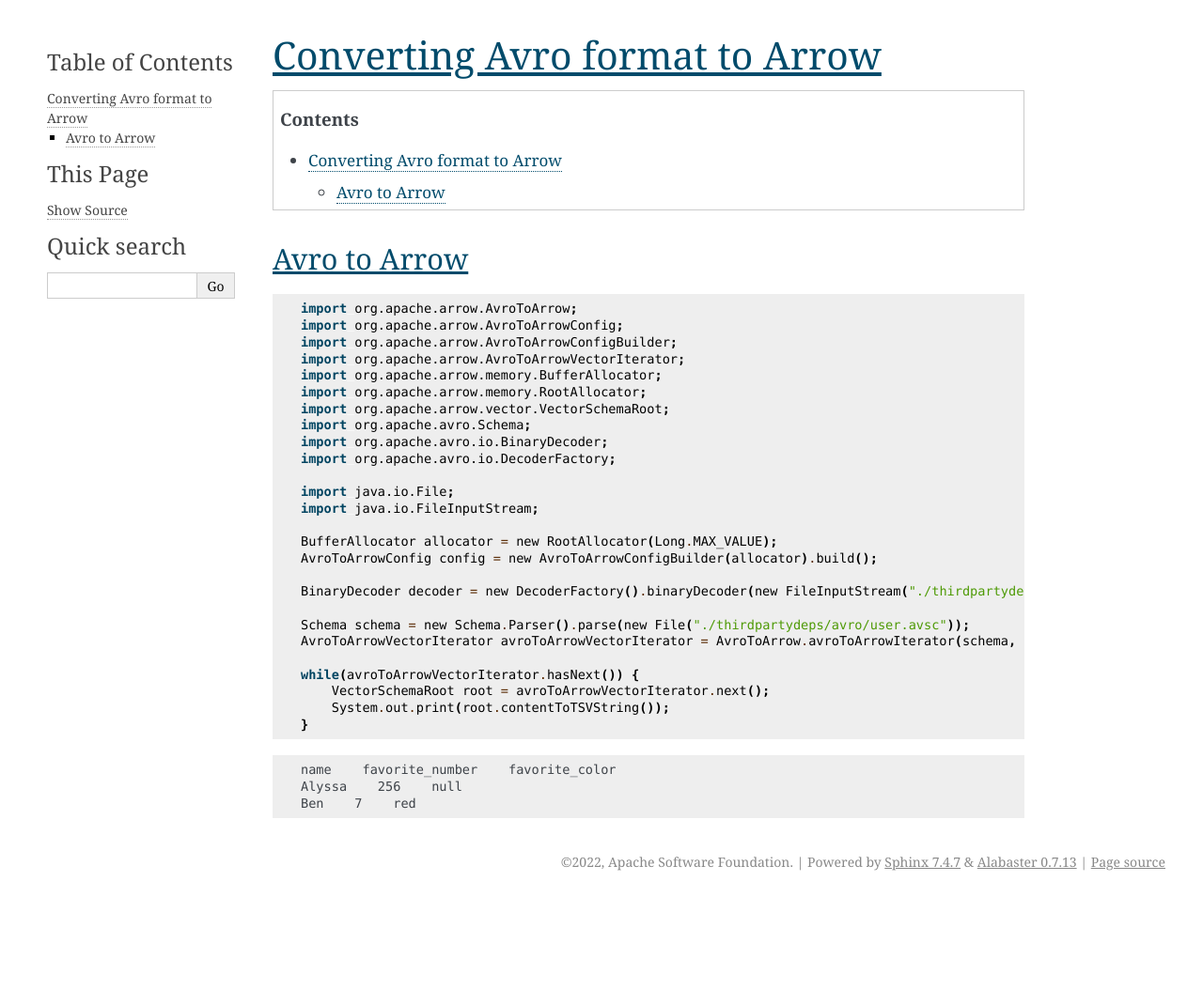
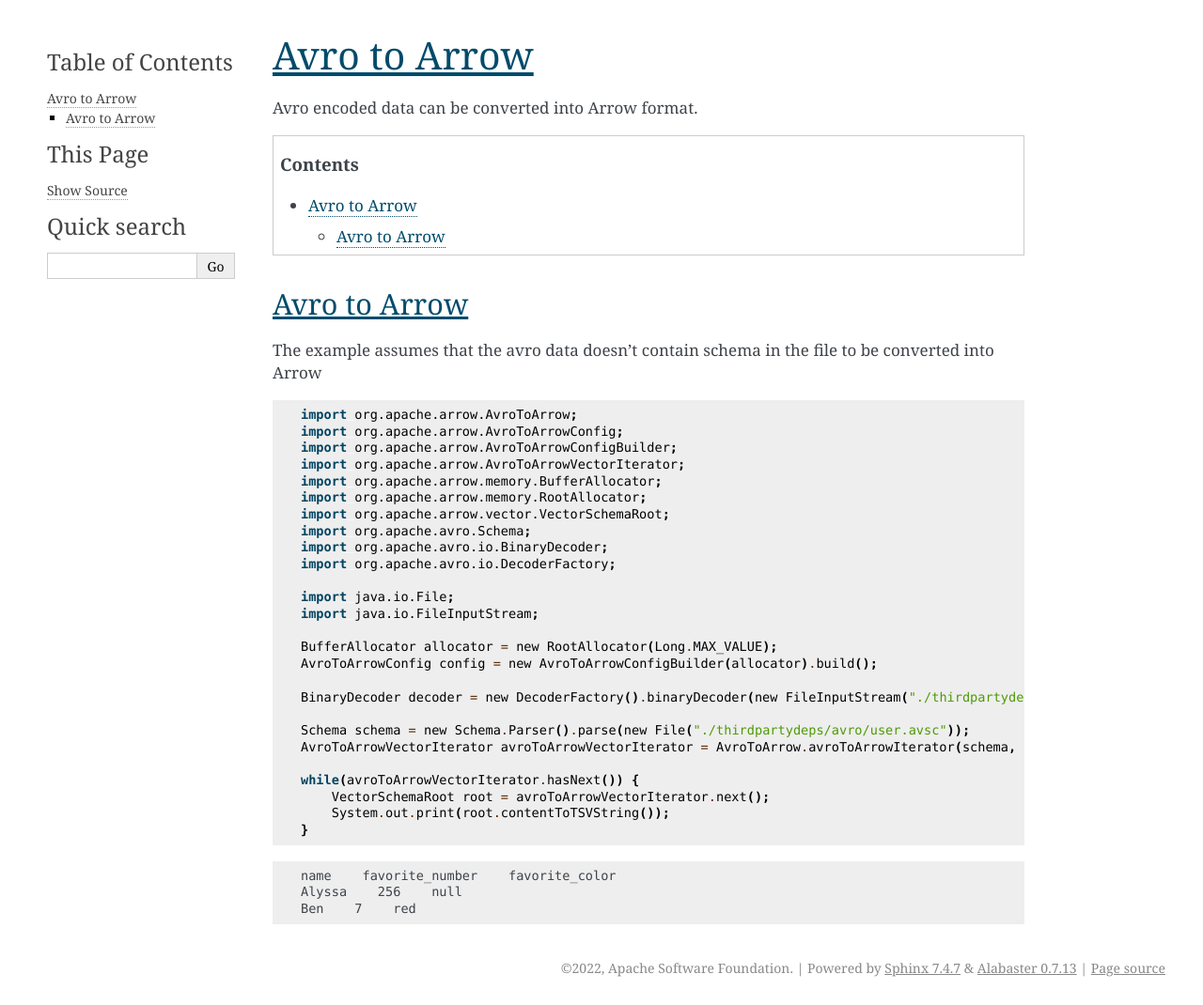
Before and after one commit to apache/arrow-cookbook, a Sphinx documentation site: the page built from java/source/avro.rst, in a window 1280 px wide. Shown: the whole page at 94% size. Built offline with Sphinx 7.4.7, drawn with Linux system fonts in a browser that asks for light colours; before the commit the page ends 957 px from its top, so only the background shows below that; some of the changed lines change nothing that is shown.

Commit message:
updated receipe

```diff
--- a/java/source/avro.rst
+++ b/java/source/avro.rst
@@ -1,11 +1,35 @@
+.. Licensed to the Apache Software Foundation (ASF) under one
+.. or more contributor license agreements.  See the NOTICE file
+.. distributed with this work for additional information
+.. regarding copyright ownership.  The ASF licenses this file
+.. to you under the Apache License, Version 2.0 (the
+.. "License"); you may not use this file except in compliance
+.. with the License.  You may obtain a copy of the License at
+
+..   http://www.apache.org/licenses/LICENSE-2.0
+
+.. Unless required by applicable law or agreed to in writing,
+.. software distributed under the License is distributed on an
+.. "AS IS" BASIS, WITHOUT WARRANTIES OR CONDITIONS OF ANY
+.. KIND, either express or implied.  See the License for the
+.. specific language governing permissions and limitations
+.. under the License.
+
+.. _arrow-avro:
+
 ===============================
-Converting Avro format to Arrow
+Avro to Arrow
 ===============================
+
+Avro encoded data can be converted into Arrow format.
 
 .. contents::
 
 Avro to Arrow
 =============
+
+The example assumes that the avro data doesn't contain schema in the file
+to be converted into Arrow
 
 .. testcode::
 
```
